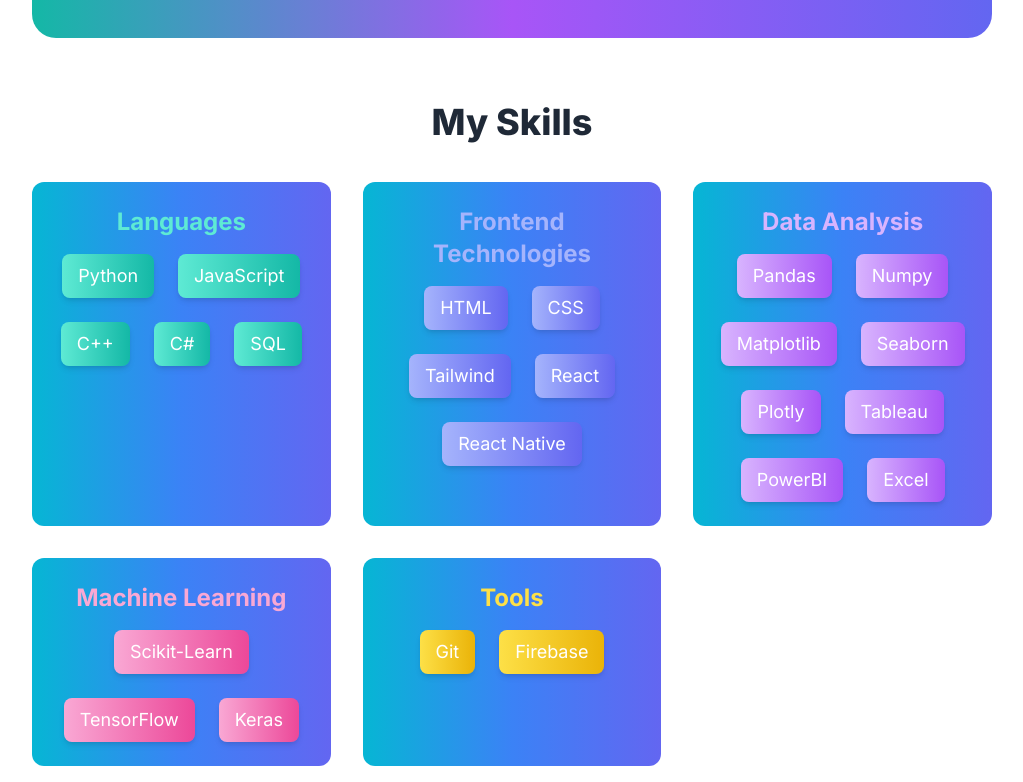
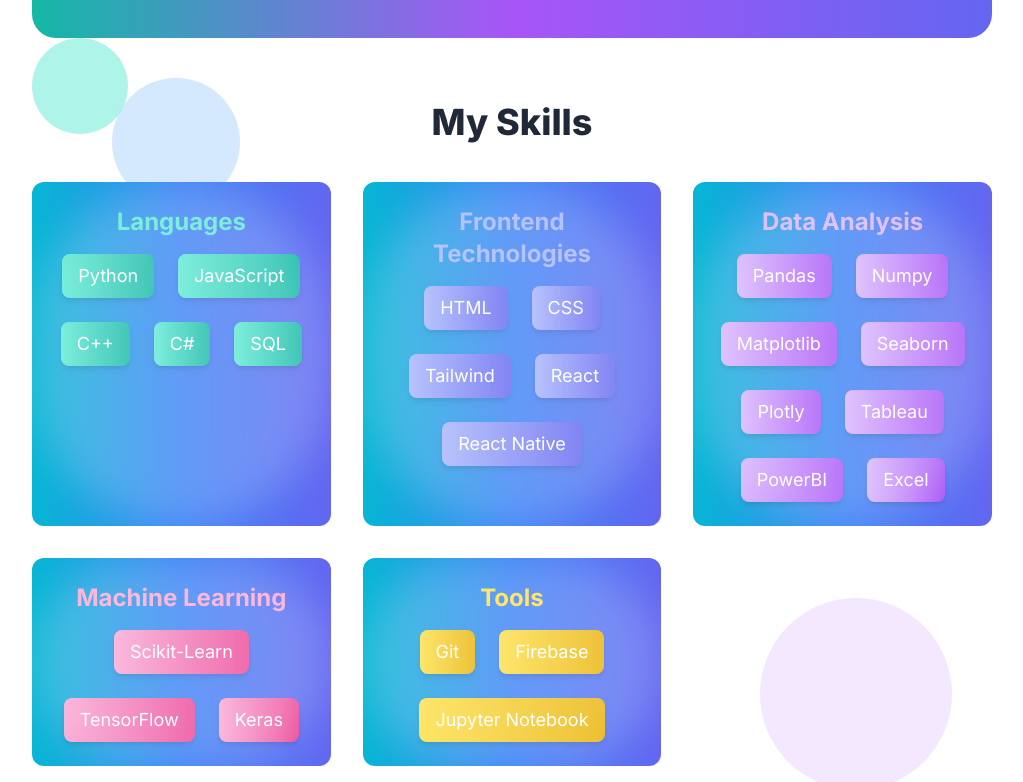
Before and after one commit to VelvetDragon/VelvetDragon.github.io, a Next.js app: page / in a window 1280 px wide. Shown: the part 938-1720 px from the top of the page, without its empty margins (128-1151 px from the left). Built offline with nearby package versions, Linux system fonts and the light colour scheme.

Commit message:
Complete Template

```diff
--- a/app/globals.css
+++ b/app/globals.css
@@ -120,5 +120,48 @@
 }
 
 .animate-fade-in {
-  animation: fadeIn 2s ease-in;
+  animation: fadeIn 1s ease-in;
 }
+
+
+@keyframes bubble {
+  0% {
+    transform: translateY(0) scale(1);
+  }
+  50% {
+    transform: translateY(-30px) scale(1.1);
+  }
+  100% {
+    transform: translateY(0) scale(1);
+  }
+}
+
+.animate-bubble {
+  animation: bubble 6s infinite ease-in-out;
+}
+
+.bg-opacity-20 {
+  background-color: rgba(255, 255, 255, 0.2);
+}
+
+.blur-lg {
+  filter: blur(20px);
+}
+
+@keyframes gradient {
+  0% {
+    background-position: 0% 0%;
+  }
+  50% {
+    background-position: 100% 100%;
+  }
+  100% {
+    background-position: 0% 0%;
+  }
+}
+
+.animate-gradient {
+  background: linear-gradient(-45deg, #ff6f61, #d4a5a5, #ffcccb, #d4a5a5);
+  background-size: 400% 400%;
+  animation: gradient 15s ease infinite;
+}
--- a/app/page.js
+++ b/app/page.js
@@ -93,15 +93,20 @@
       </section>
 
       {/* Skills Section */}
-      <section className="py-16 ">
-        <h3 className="text-4xl text-center font-extrabold mb-10 ">
-          My Skills
-        </h3>
+      <section className="relative py-16">
 
-        {/* Skill Categories */}
-        <div className="grid grid-cols-1 md:grid-cols-2 lg:grid-cols-3 gap-8">
-          {/* Languages */}
-          <div className="bg-gradient-to-r from-cyan-500 via-blue-500 to-indigo-500 text-center p-6 text-white dark:bg-gray-900 rounded-xl hover:scale-105 transform transition duration-500 ease-in-out">
+        <div className="absolute inset-0 flex justify-center items-center">
+          <div className="absolute top-0 left-0 w-24 h-24 bg-teal-300 rounded-full opacity-50 animate-bubble"></div>
+          <div className="absolute top-10 left-20 w-32 h-32 bg-blue-300 rounded-full opacity-40 animate-bubble"></div>
+          <div className="absolute bottom-10 right-10 w-48 h-48 bg-purple-300 rounded-full opacity-30 animate-bubble"></div>
+        </div>
+
+        <h3 className="text-4xl text-center font-extrabold mb-10 relative z-10">My Skills</h3>
+
+        <div className="grid grid-cols-1 md:grid-cols-2 lg:grid-cols-3 gap-8 relative z-10">
+
+          <div className="bg-gradient-to-r from-cyan-500 via-blue-500 to-indigo-500 text-center p-6 text-white dark:bg-gray-900 rounded-xl hover:scale-110 transform transition duration-500 ease-in-out relative overflow-hidden">
+            <div className="absolute inset-0 bg-opacity-20 bg-white rounded-full blur-lg"></div>
             <h4 className="text-2xl font-bold mb-4 text-teal-300">Languages</h4>
             <div className="flex justify-center gap-6 flex-wrap">
               <span className="bg-gradient-to-r from-teal-300 to-teal-500 px-4 py-2 rounded-lg shadow-md text-lg">Python</span>
@@ -112,8 +117,9 @@
             </div>
           </div>
 
-          {/* Frameworks */}
-          <div className="bg-gradient-to-r from-cyan-500 via-blue-500 to-indigo-500 text-center p-6 text-white dark:bg-gray-900 rounded-xl hover:scale-105 transform transition duration-500 ease-in-out">
+
+          <div className="bg-gradient-to-r from-cyan-500 via-blue-500 to-indigo-500 text-center p-6 text-white dark:bg-gray-900 rounded-xl hover:scale-110 transform transition duration-500 ease-in-out relative overflow-hidden">
+            <div className="absolute inset-0 bg-opacity-20 bg-white rounded-full blur-lg"></div>
             <h4 className="text-2xl font-bold mb-4 text-indigo-300">Frontend Technologies</h4>
             <div className="flex justify-center gap-6 flex-wrap">
               <span className="bg-gradient-to-r from-indigo-300 to-indigo-500 px-4 py-2 rounded-lg shadow-md text-lg">HTML</span>
@@ -124,8 +130,9 @@
             </div>
           </div>
 
-          {/* Data Analysis */}
-          <div className="bg-gradient-to-r from-cyan-500 via-blue-500 to-indigo-500 text-center p-6 text-white dark:bg-gray-900 rounded-xl hover:scale-105 transform transition duration-500 ease-in-out">
+
+          <div className="bg-gradient-to-r from-cyan-500 via-blue-500 to-indigo-500 text-center p-6 text-white dark:bg-gray-900 rounded-xl hover:scale-110 transform transition duration-500 ease-in-out relative overflow-hidden">
+            <div className="absolute inset-0 bg-opacity-20 bg-white rounded-full blur-lg"></div>
             <h4 className="text-2xl font-bold mb-4 text-purple-300">Data Analysis</h4>
             <div className="flex justify-center gap-6 flex-wrap">
               <span className="bg-gradient-to-r from-purple-300 to-purple-500 px-4 py-2 rounded-lg shadow-md text-lg">Pandas</span>
@@ -139,8 +146,9 @@
             </div>
           </div>
 
-          {/* Machine Learning */}
-          <div className="bg-gradient-to-r from-cyan-500 via-blue-500 to-indigo-500 text-center p-6 text-white dark:bg-gray-900 rounded-xl hover:scale-105 transform transition duration-500 ease-in-out">
+
+          <div className="bg-gradient-to-r from-cyan-500 via-blue-500 to-indigo-500 text-center p-6 text-white dark:bg-gray-900 rounded-xl hover:scale-110 transform transition duration-500 ease-in-out relative overflow-hidden">
+            <div className="absolute inset-0 bg-opacity-20 bg-white rounded-full blur-lg"></div>
             <h4 className="text-2xl font-bold mb-4 text-pink-300">Machine Learning</h4>
             <div className="flex justify-center gap-6 flex-wrap">
               <span className="bg-gradient-to-r from-pink-300 to-pink-500 px-4 py-2 rounded-lg shadow-md text-lg">Scikit-Learn</span>
@@ -149,19 +157,23 @@
             </div>
           </div>
 
-          {/* Tools */}
-          <div className="bg-gradient-to-r from-cyan-500 via-blue-500 to-indigo-500 text-center p-6 text-white dark:bg-gray-900 rounded-xl hover:scale-105 transform transition duration-500 ease-in-out">
+
+          <div className="bg-gradient-to-r from-cyan-500 via-blue-500 to-indigo-500 text-center p-6 text-white dark:bg-gray-900 rounded-xl hover:scale-110 transform transition duration-500 ease-in-out relative overflow-hidden">
+            <div className="absolute inset-0 bg-opacity-20 bg-white rounded-full blur-lg"></div>
             <h4 className="text-2xl font-bold mb-4 text-yellow-300">Tools</h4>
             <div className="flex justify-center gap-6 flex-wrap">
               <span className="bg-gradient-to-r from-yellow-300 to-yellow-500 px-4 py-2 rounded-lg shadow-md text-lg">Git</span>
               <span className="bg-gradient-to-r from-yellow-300 to-yellow-500 px-4 py-2 rounded-lg shadow-md text-lg">Firebase</span>
+              <span className="bg-gradient-to-r from-yellow-300 to-yellow-500 px-4 py-2 rounded-lg shadow-md text-lg">Jupyter Notebook</span>
             </div>
           </div>
         </div>
       </section>
 
 
+
       <section >
+
         <h3 className="text-4xl py-1 text-center font-bold">Projects</h3>
         <div className={`text-md py-5 leading-8 text-gray-800 dark:text-gray-300`}>
           <div className="grid grid-cols-1 md:grid-cols-2 gap-10">
```
